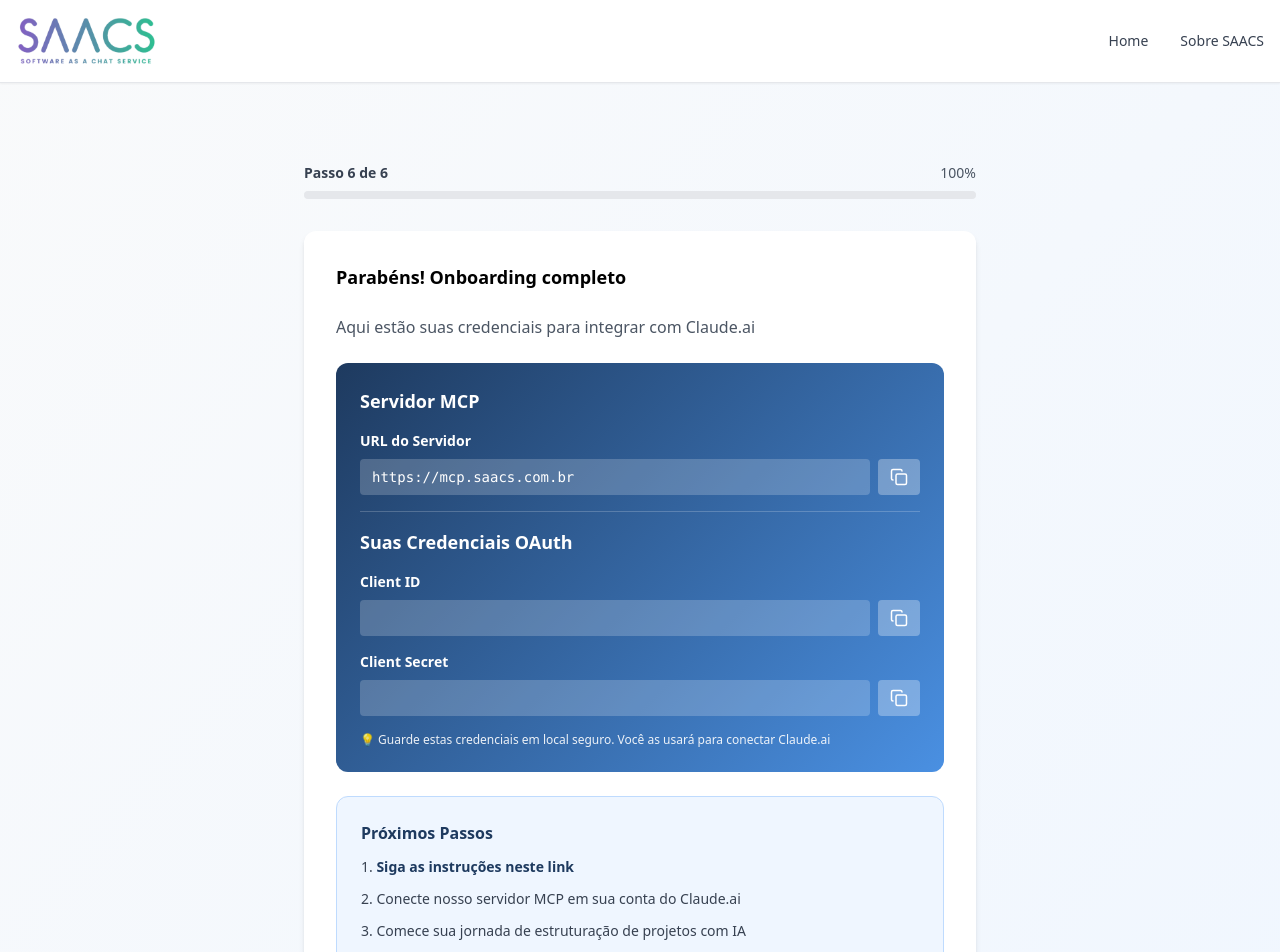
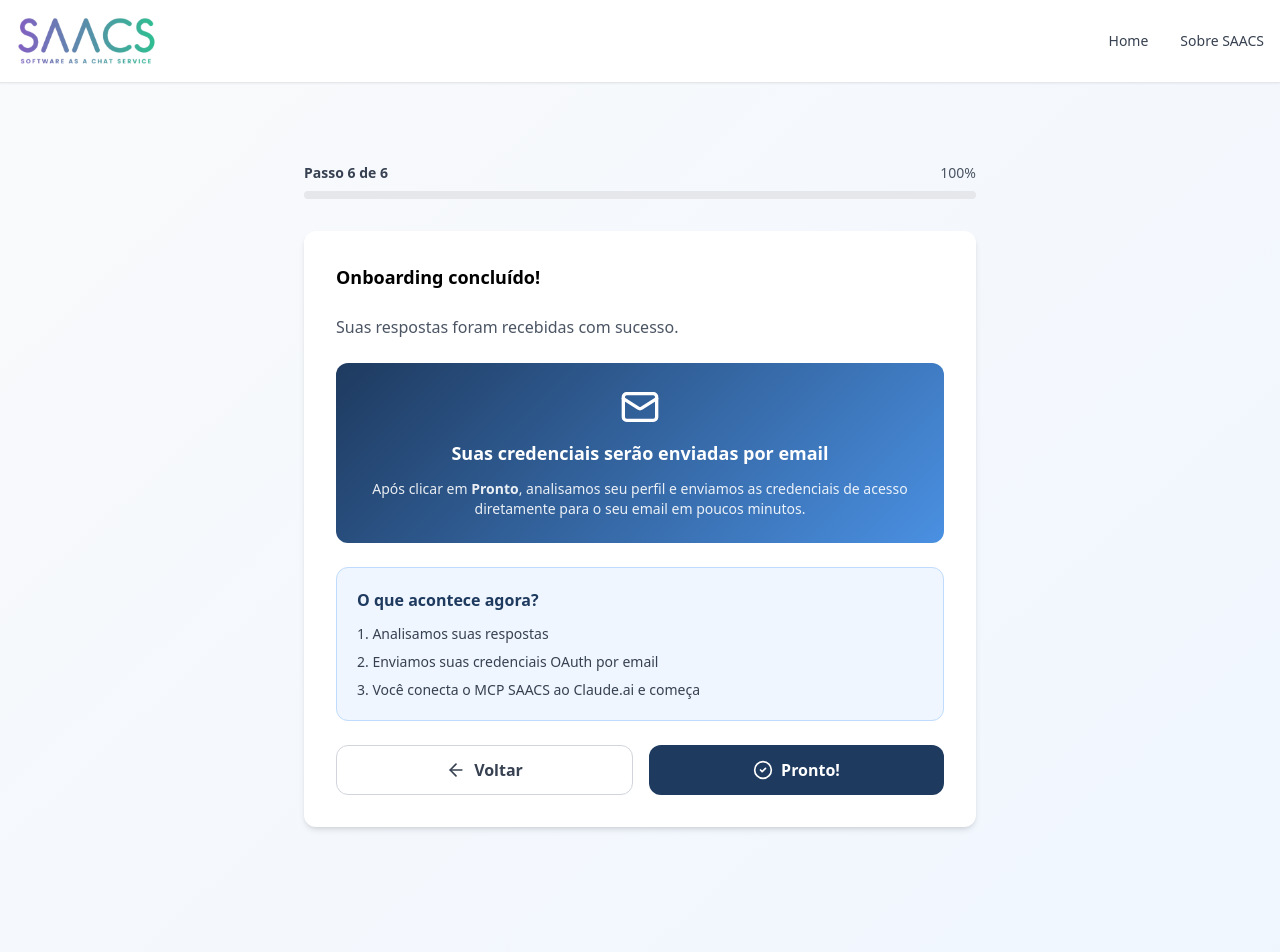
Before and after one commit to saacsai/saacs-onboarding, a Next.js app: page /standard/1/step-6 in a window 1280 px wide. Shown: the top 952 px of the page. Built offline with nearby package versions, Linux system fonts and the light colour scheme; no server answers; the database is empty.

Commit message:
step-6: remove credenciais da tela, envia por email via gates N8N

```diff
--- a/app/standard/[lead_id]/step-6/page.tsx
+++ b/app/standard/[lead_id]/step-6/page.tsx
@@ -1,49 +1,17 @@
 'use client'
 
-import { useState, useEffect } from 'react'
+import { useState } from 'react'
 import { useParams } from 'next/navigation'
 import Link from 'next/link'
 import ProgressBar from '@/components/ProgressBar'
 import QuestionCard from '@/components/QuestionCard'
-import { supabase } from '@/lib/supabase'
-import { Copy, CheckCircle2, ArrowLeft } from 'lucide-react'
+import { CheckCircle2, ArrowLeft, Mail } from 'lucide-react'
 
 export default function Step6() {
   const params = useParams()
   const leadId = params.lead_id as string
-  const [projeto, setProjeto] = useState<any>(null)
-  const [loading, setLoading] = useState(true)
-  const [copied, setCopied] = useState<string | null>(null)
   const [sending, setSending] = useState(false)
   const [success, setSuccess] = useState(false)
-
-  useEffect(() => {
-    async function loadData() {
-      try {
-        const { data: p } = await supabase
-          .from('tlp_projetos')
-          .select('*')
-          .eq('id', leadId)
-          .single()
-
-        setProjeto(p)
-      } catch (err) {
-        console.error('Erro ao carregar:', err)
-      } finally {
-        setLoading(false)
-      }
-    }
-
-    if (leadId) {
-      loadData()
-    }
-  }, [leadId])
-
-  const copyToClipboard = (text: string, label: string) => {
-    navigator.clipboard.writeText(text)
-    setCopied(label)
-    setTimeout(() => setCopied(null), 2000)
-  }
 
   const handleSendWebhook = async () => {
     try {
@@ -53,7 +21,6 @@
         headers: { 'Content-Type': 'application/json' },
         body: JSON.stringify({
           project_id: leadId,
-          client_id: projeto?.client_id,
           timestamp: new Date().toISOString()
         })
       })
@@ -66,120 +33,40 @@
     }
   }
 
-  if (loading) {
-    return <div className="py-8 text-center"><div className="animate-spin inline-block"><div className="w-8 h-8 border-4 border-tilapia-dark border-t-transparent rounded-full" /></div></div>
-  }
-
   return (
     <div className="py-8">
       <ProgressBar current={6} total={6} />
 
       <QuestionCard
-        title="Parabéns! Onboarding completo"
-        description="Aqui estão suas credenciais para integrar com Claude.ai"
+        title="Onboarding concluído!"
+        description="Suas respostas foram recebidas com sucesso."
       >
         <div className="space-y-6">
-          {/* Credenciais */}
-          <div className="bg-gradient-tilapia p-6 rounded-lg space-y-4">
-            <h3 className="text-lg font-bold text-white">Servidor MCP</h3>
-            <div>
-              <label className="text-white text-sm font-semibold block mb-2">URL do Servidor</label>
-              <div className="flex gap-2">
-                <input
-                  type="text"
-                  value="https://mcp.saacs.com.br"
-                  readOnly
-                  className="flex-1 bg-white/20 text-white px-3 py-2 rounded text-sm font-mono"
-                />
-                <button
-                  onClick={() => copyToClipboard('https://mcp.saacs.com.br', 'server_url')}
-                  className="bg-white/30 hover:bg-white/40 text-white px-3 py-2 rounded transition-colors"
-                >
-                  <Copy size={18} />
-                </button>
-              </div>
-              {copied === 'server_url' && <p className="text-white text-xs mt-1">✓ Copiado!</p>}
+
+          {!success ? (
+            <>
+              {/* Mensagem de espera */}
+              <div className="bg-gradient-tilapia p-6 rounded-lg text-center space-y-3">
+                <Mail size={40} className="text-white mx-auto" />
+                <h3 className="text-lg font-bold text-white">Suas credenciais serão enviadas por email</h3>
+                <p className="text-white/90 text-sm">
+                  Após clicar em <strong>Pronto</strong>, analisamos seu perfil e enviamos
+                  as credenciais de acesso diretamente para o seu email em poucos minutos.
+                </p>
               </div>
 
-            <hr className="border-white/20" />
-
-            <h3 className="text-lg font-bold text-white">Suas Credenciais OAuth</h3>
-
-            <div>
-              <label className="text-white text-sm font-semibold block mb-2">Client ID</label>
-              <div className="flex gap-2">
-                <input
-                  type="text"
-                  value={projeto?.oauth_client_id || ''}
-                  readOnly
-                  className="flex-1 bg-white/20 text-white px-3 py-2 rounded text-sm font-mono"
-                />
-                <button
-                  onClick={() => copyToClipboard(projeto?.oauth_client_id || '', 'client_id')}
-                  className="bg-white/30 hover:bg-white/40 text-white px-3 py-2 rounded transition-colors"
-                >
-                  <Copy size={18} />
-                </button>
+              {/* O que acontece depois */}
+              <div className="bg-blue-50 p-5 rounded-lg border border-blue-200 space-y-3">
+                <h3 className="font-bold text-tilapia-dark">O que acontece agora?</h3>
+                <ol className="text-sm text-gray-700 space-y-2 list-decimal list-inside">
+                  <li>Analisamos suas respostas</li>
+                  <li>Enviamos suas credenciais OAuth por email</li>
+                  <li>Você conecta o MCP SAACS ao Claude.ai e começa</li>
+                </ol>
               </div>
-              {copied === 'client_id' && <p className="text-white text-xs mt-1">✓ Copiado!</p>}
-            </div>
-
-            <div>
-              <label className="text-white text-sm font-semibold block mb-2">Client Secret</label>
-              <div className="flex gap-2">
-                <input
-                  type="password"
-                  value={projeto?.oauth_client_secret || ''}
-                  readOnly
-                  className="flex-1 bg-white/20 text-white px-3 py-2 rounded text-sm font-mono"
-                />
-                <button
-                  onClick={() => copyToClipboard(projeto?.oauth_client_secret || '', 'client_secret')}
-                  className="bg-white/30 hover:bg-white/40 text-white px-3 py-2 rounded transition-colors"
-                >
-                  <Copy size={18} />
-                </button>
-              </div>
-              {copied === 'client_secret' && <p className="text-white text-xs mt-1">✓ Copiado!</p>}
-            </div>
-
-            <p className="text-white text-xs mt-4 opacity-90">💡 Guarde estas credenciais em local seguro. Você as usará para conectar Claude.ai</p>
-          </div>
-
-          {/* Próximos passos */}
-          <div className="bg-blue-50 p-6 rounded-lg border border-blue-200 space-y-3">
-            <h3 className="font-bold text-tilapia-dark">Próximos Passos</h3>
-            <ol className="text-sm text-gray-700 space-y-3 list-decimal list-inside">
-              <li>
-                <a
-                  href="https://www.notion.so/Como-Instalar-MCP-SAACS-no-Claude-ai-3496987afdf78060930af8c29e8dffe0"
-                  target="_blank"
-                  rel="noopener noreferrer"
-                  className="text-tilapia-dark font-semibold hover:underline"
-                >
-                  Siga as instruções neste link
-                </a>
-              </li>
-              <li>Conecte nosso servidor MCP em sua conta do Claude.ai</li>
-              <li>Comece sua jornada de estruturação de projetos com IA</li>
-            </ol>
-            <div className="mt-3 p-3 bg-blue-50 border border-blue-200 rounded text-sm text-gray-700">
-              <strong className="text-tilapia-dark">📧 NOTA:</strong> Clique em <strong>Pronto</strong> e você receberá essas mesmas informações no seu email. Guarde essas informações!
-            </div>
-          </div>
-
-          {/* Mensagem de sucesso */}
-          {success && (
-            <div className="bg-green-50 p-4 rounded-lg border border-green-200 text-center">
-              <p className="text-green-700 font-semibold">✓ Email de confirmação enviado com sucesso!</p>
-              <p className="text-green-600 text-sm mt-1">Verifique sua caixa de entrada para as credenciais e instruções.</p>
-            </div>
-          )}
 
               {/* Botões */}
               <div className="flex gap-4">
-            {!success ? (
-              <>
                 <Link
                   href={`/standard/${leadId}/step-5`}
                   className="flex-1 border border-gray-300 text-gray-700 px-6 py-3 rounded-lg font-semibold hover:bg-gray-50 transition-colors flex items-center justify-center gap-2"
@@ -191,15 +78,27 @@
                   disabled={sending}
                   className="flex-1 bg-tilapia-dark text-white px-6 py-3 rounded-lg font-semibold hover:opacity-90 transition-colors disabled:opacity-50 flex items-center justify-center gap-2"
                 >
-                  {sending ? 'Enviando...' : <><CheckCircle2 size={20} /> Pronto!</>}
+                  {sending ? 'Finalizando...' : <><CheckCircle2 size={20} /> Pronto!</>}
                 </button>
+              </div>
             </>
           ) : (
-              <div className="w-full bg-green-100 text-green-700 px-6 py-3 rounded-lg font-semibold flex items-center justify-center gap-2">
-                <CheckCircle2 size={20} /> Onboarding Finalizado!
+            /* Tela pós-clique em Pronto */
+            <div className="text-center space-y-4">
+              <div className="bg-green-50 p-6 rounded-lg border border-green-200 space-y-3">
+                <CheckCircle2 size={48} className="text-green-600 mx-auto" />
+                <p className="text-green-700 font-bold text-lg">Tudo certo!</p>
+                <p className="text-green-600 text-sm">
+                  Suas respostas foram processadas. Verifique seu email —
+                  as instruções de acesso chegarão em instantes.
+                </p>
+              </div>
+              <p className="text-gray-500 text-xs">
+                Não recebeu em 5 minutos? Verifique o spam ou entre em contato.
+              </p>
             </div>
           )}
-          </div>
+
         </div>
       </QuestionCard>
     </div>
```
Lines whose indentation alone changed are shown as unchanged.
